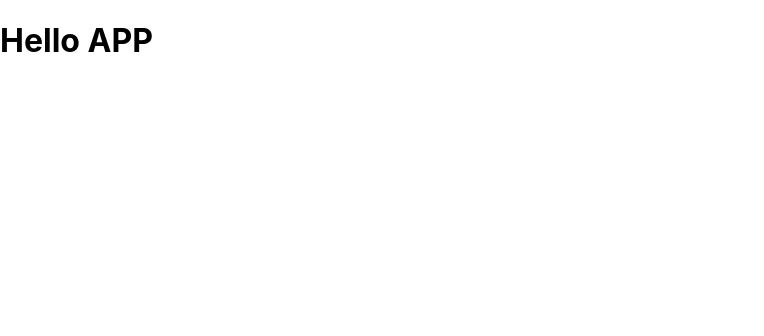
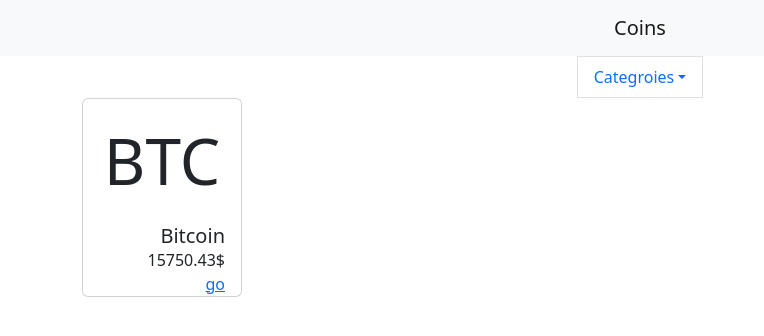
Before and after one commit to adel-gu/crypto-currency-market, a React (Create React App) app: page / in a window 1280 px wide. Shown: the top 336 px of the page, without its empty margins (0-764 px from the left). Built offline with nearby package versions, Linux system fonts and the light colour scheme.

Commit message:
Add basic functionality for project routing and project structure

```diff
--- a/src/App.js
+++ b/src/App.js
@@ -1,5 +1,24 @@
+// Routers
+import { Routes, Route } from 'react-router-dom';
+
+// Components
+import NavBar from './components/NavBar';
+import Home from './routes/Home';
+import CoinDetails from './routes/CoinDetails';
+
+// Bootstrap StyleSheet
+import 'bootstrap/dist/css/bootstrap.min.css';
+
 function App() {
-  return <h1>Hello APP</h1>;
+  return (
+    <>
+      <NavBar />
+      <Routes>
+        <Route path="/" element={<Home />} />
+        <Route path="coindetails" element={<CoinDetails />} />
+      </Routes>
+    </>
+  );
 }
 
 export default App;
--- /dev/null
+++ b/src/components/Coin.jsx
@@ -0,0 +1,17 @@
+import Card from 'react-bootstrap/Card';
+import {Link} from 'react-router-dom';
+
+const Coin = () => {
+  return (
+    <Card style={{ width: '10rem' }}>
+      <div className="display-3 text-center py-4">BTC</div>
+      <Card.Body className="py-0 text-end">
+        <Card.Title className="m-0">Bitcoin</Card.Title>
+        <Card.Text className="m-0">15750.43$</Card.Text>
+        <Link to="/coindetails">go</Link>
+      </Card.Body>
+    </Card>
+  );
+};
+
+export default Coin;
--- /dev/null
+++ b/src/components/CoinList.jsx
@@ -0,0 +1,11 @@
+import Coin from "./Coin";
+
+const CoinList = () => {
+  return (
+    <>
+      <Coin />
+    </>
+  )
+}
+
+export default CoinList;
--- /dev/null
+++ b/src/components/NavBar.jsx
@@ -0,0 +1,15 @@
+import { Container, Navbar } from 'react-bootstrap';
+
+const NavBar = () => {
+  return (
+    <header>
+      <Navbar bg="light" expand="lg">
+        <Container>
+          <Navbar.Brand className="mx-auto">Coins</Navbar.Brand>
+        </Container>
+      </Navbar>
+    </header>
+  );
+};
+
+export default NavBar;
--- a/src/index.js
+++ b/src/index.js
@@ -1,11 +1,17 @@
 import React from 'react';
 import ReactDOM from 'react-dom/client';
+import { BrowserRouter as Router } from 'react-router-dom';
+
+// StyleSheet
 import './index.css';
+// Components
 import App from './App';
 
 const root = ReactDOM.createRoot(document.getElementById('root'));
 root.render(
   <React.StrictMode>
-    <App />
+    <Router>
+      <App />
+    </Router>
   </React.StrictMode>,
 );
--- /dev/null
+++ b/src/routes/CoinDetails.jsx
@@ -0,0 +1,15 @@
+import Container from 'react-bootstrap/Container';
+import { Link } from 'react-router-dom';
+import { useNavigate } from 'react-router-dom';
+
+const CoinDetails=()=> {
+  const navigate = useNavigate();
+  return(
+    <Container>
+      <h1>BTC is awsome</h1>
+      <Link onClick={() => navigate(-1)}>Go Back</Link>
+    </Container>
+  )
+}
+
+export default CoinDetails;
--- /dev/null
+++ b/src/routes/Home.jsx
@@ -0,0 +1,20 @@
+import {Container, Nav, NavDropdown} from 'react-bootstrap';
+import CoinList from "../components/CoinList";
+
+
+const Home = () => {
+  return (
+    <Container>
+      <Nav>
+        <NavDropdown title="Categroies" id="basic-nav-dropdown" className="border mx-auto">
+          <NavDropdown.Item>Ed</NavDropdown.Item>
+        </NavDropdown>
+      </Nav>
+      <main>
+        <CoinList/>
+      </main>
+    </Container>
+  );
+};
+
+export default Home;
```
Also changed, not shown: package.json (+13 -0 lines), 1 other file (tests, documents, lock files or other folders).
